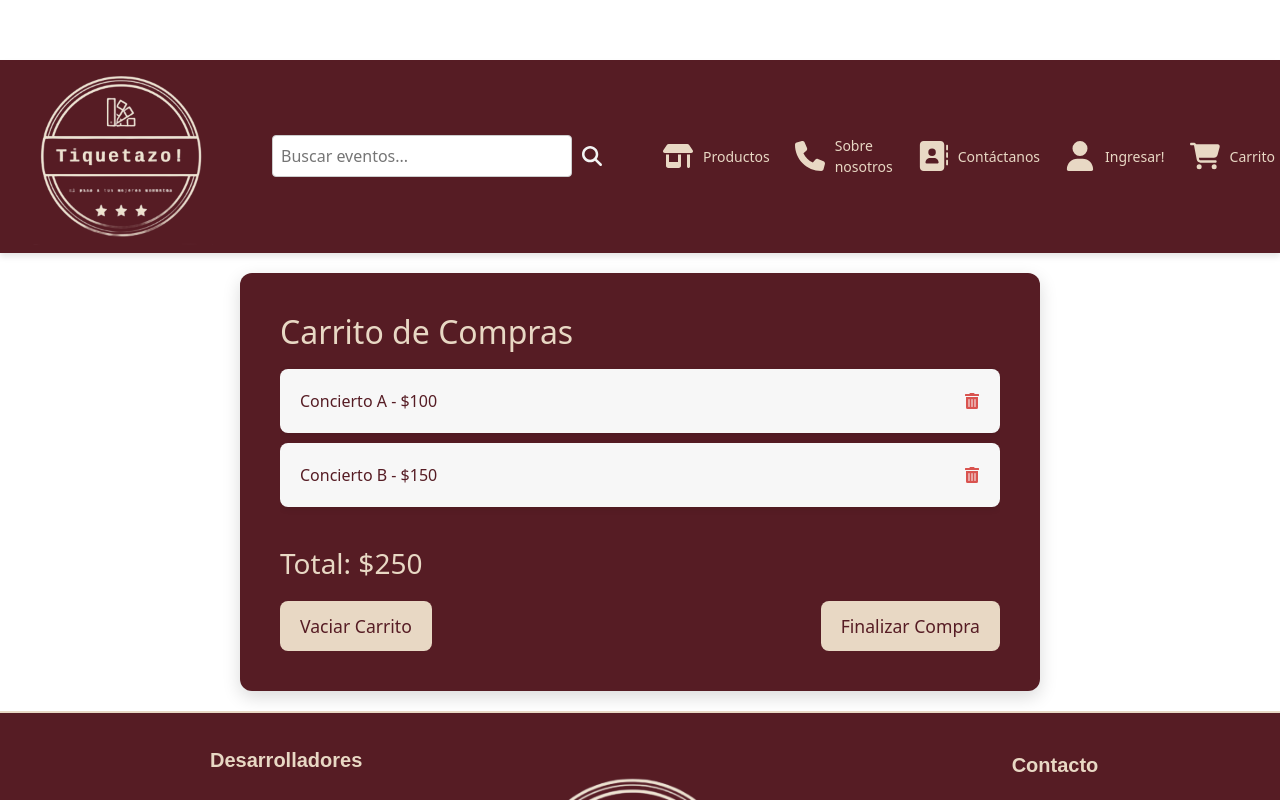
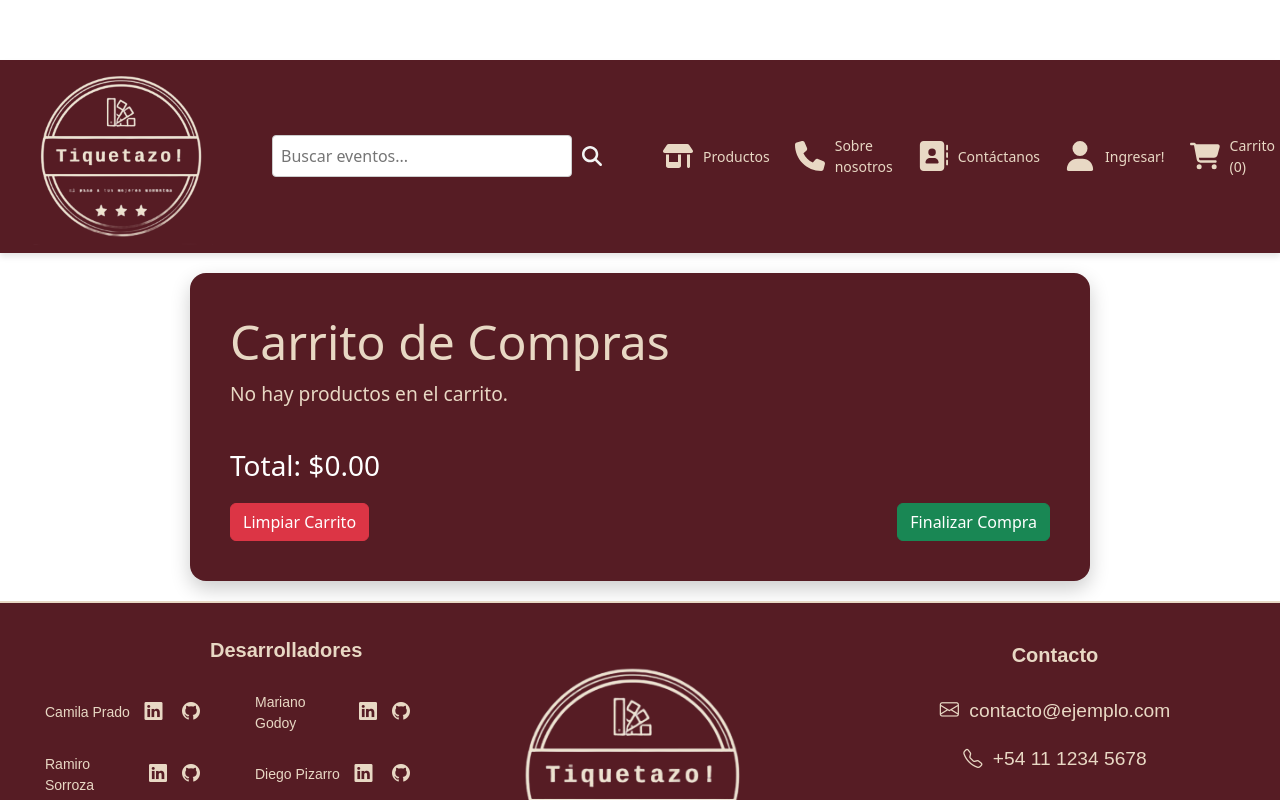
Before and after one commit to camiiprd/tiquetazofront, a React (Vite) app: page /carrito in a window 1280 px wide. Shown: the top 800 px of the page. Built offline with nearby package versions, Linux system fonts and the light colour scheme.

Commit message:
Shopping Connction

```diff
--- a/src/App.jsx
+++ b/src/App.jsx
@@ -11,17 +11,19 @@ import EventsSection from "./Pages/HomeCards/HomeCards.jsx";
 import ContactPage from "./Pages/Contact/Contact.jsx";
 import UserDash from "./Pages/Dashboard/Dashboard.user.jsx";
 import Event from "./Pages/Dashboard/dashboard.event.jsx";
+import { ShoppingCardProvider } from "./contexts/ShoppingCardContext";
 import MerchCards from './Pages/Merchandising/MerchCards.jsx';
 import Login from "./Pages/login/Login.jsx";
 import Register from "./Pages/register/Register.jsx";
 import ShoppingCart from './Pages/ShoppingCart/ShoppingCart.jsx';
 import Profile from "./Pages/UserProfile/Profile.jsx";
 
+
 function App() {
   const [cartItems, setCartItems] = useState([]);
 
   return (
-    <>
+    <ShoppingCardProvider>
       <NavBar cartItems={cartItems} setCartItems={setCartItems} />
 
       <Routes>
@@ -94,12 +96,11 @@ function App() {
             </>
           }
         />
-        {/* Nueva ruta para el carrito de compras */}
-        <Route path="/carrito" element={<ShoppingCart />} />
+          <Route path="/carrito" element={<ShoppingCart />} />
       </Routes>
 
       <Footer />
-    </>
+    </ShoppingCardProvider>
   );
 }
 
--- a/src/Pages/ShoppingCart/ShoppingCart.css
+++ b/src/Pages/ShoppingCart/ShoppingCart.css
@@ -2,16 +2,12 @@
   padding: 40px;
   background-color: #561C24;
   color: #E8D8C4;
-  border-radius: 12px;
-  box-shadow: 0 6px 18px rgba(0, 0, 0, 0.15);
-  max-width: 800px;
+  border-radius: 16px;
+  box-shadow: 0 8px 20px rgba(0, 0, 0, 0.2);
+  max-width: 900px;
   margin: 20px auto;
-  transition: all 0.3s ease;
-}
-
-.cart-items {
-  max-height: 400px;
-  overflow-y: auto;
+  transition: all 0.3s ease-in-out;
+  flex-wrap: wrap;
 }
 
 .cart-item {
@@ -19,107 +15,97 @@
   justify-content: space-between;
   align-items: center;
   padding: 20px;
-  margin: 10px 0;
-  background-color: #f7f7f7;
-  border-radius: 8px;
-  box-shadow: 0 2px 6px rgba(0, 0, 0, 0.1);
-  transition: background-color 0.3s;
-  color: #561C24;
+  margin: 15px 0;
+  background-color: #f8f9fa;
+  border-radius: 12px;
+  box-shadow: 0 4px 10px rgba(0, 0, 0, 0.15);
+  transition: transform 0.3s, background-color 0.3s;
 }
 
 .cart-item:hover {
-  background-color: #e8e8e8;
+  transform: scale(1.02);
+  background-color: #f1f1f1;
 }
 
-.trash-icon {
-  cursor: pointer;
-  color: #d9534f;
-  transition: color 0.3s;
+.cart-item-image {
+  width: 100px; /* Aumenta el tamaño de las imágenes */
+  height: auto;
+  border-radius: 8px;
 }
 
-.trash-icon:hover {
-  color: #c9302c;
+.cart-item-details h3 {
+  font-size: 1.4em; /* Ajusta el tamaño del título */
+  margin: 0;
+}
+
+.cart-item-details p {
+  font-size: 1.2em;
+  color: #333;
 }
 
 .cart-total {
-  margin-top: 30px;
-  font-size: 1.5em;
+  font-size: 1.8em;
   font-weight: bold;
+  margin-top: 40px;
+  color: #fff;
 }
 
-.cart-actions {
-  display: flex;
-  justify-content: space-between;
-  margin-top: 20px;
-}
-
-.empty-cart-button,
-.finalize-button {
-  padding: 12px 20px;
+.empty-cart-button, .finalize-button {
+  padding: 12px 25px;
   background-color: #E8D8C4;
   color: #561C24;
   border: none;
-  border-radius: 8px;
+  border-radius: 10px;
   cursor: pointer;
   transition: background-color 0.3s;
 }
 
-.empty-cart-button:hover,
-.finalize-button:hover {
-  background-color: #c9302c;
-  color: #ffffff;
+.empty-cart-button:hover, .finalize-button:hover {
+  background-color: #561C24;
+  color: #E8D8C4;
+}
+.quantity-controls {
+  display: flex;
+  align-items: center;
+  margin-top: 10px;
 }
 
-.modal {
-  position: fixed;
-  top: 0;
-  left: 0;
-  right: 0;
-  bottom: 0;
-  background-color: rgba(0, 0, 0, 0.7);
-  display: flex;
-  justify-content: center;
-  align-items: center;
-}
-
-.modal-content {
-  background-color: white;
-  padding: 30px;
-  border-radius: 12px;
-  box-shadow: 0 4px 12px rgba(0, 0, 0, 0.2);
-  text-align: center;
-  border: 4px solid #561C24;
-}
-
-.modal-buttons {
-  display: flex;
-  justify-content: space-between;
-  margin-top: 20px;
-}
-
-.confirm-button,
-.cancel-button {
+.quantity-controls button {
   padding: 12px 20px;
+  font-size: 1.2em;
+  background-color: #561C24;
+  color: #E8D8C4;
   border: none;
-  border-radius: 4px;
+  border-radius: 10px;
   cursor: pointer;
   transition: background-color 0.3s;
 }
 
-.confirm-button {
-  background-color: #d9534f;
-  color: white;
+
+.quantity-controls span {
+  margin: 0 10px;
+  font-size: 1.2em;
+}
+.cart-actions {
+  display: flex;
+  justify-content: space-between; /* Para que los botones estén a los extremos */
+  align-items: center;
+  margin-top: 20px;
 }
 
-.cancel-button {
-  background-color: #5bc0de;
-  color: white;
+.empty-cart-button, .finalize-button {
+  padding: 12px 25px;
+  background-color: #E8D8C4;
+  color: #561C24;
+  border: none;
+  border-radius: 10px;
+  cursor: pointer;
+  transition: background-color 0.3s;
+  flex-grow: 1; /* Para que los botones crezcan igualmente */
+  margin: 0 10px; /* Espaciado entre los botones */
 }
 
-.confirm-button:hover {
-  background-color: #c9302c;
+.empty-cart-button:hover, .finalize-button:hover {
+  background-color: #561C24;
+  color: #E8D8C4;
 }
-
-.cancel-button:hover {
-  background-color: #31b0d5;
-}
--- a/src/Pages/ShoppingCart/ShoppingCart.jsx
+++ b/src/Pages/ShoppingCart/ShoppingCart.jsx
@@ -1,20 +1,25 @@
-import React, { useState } from 'react';
+import React, { useContext, useState } from 'react';
 import { FaTrashAlt } from 'react-icons/fa';
 import Button from 'react-bootstrap/Button';
 import Modal from 'react-bootstrap/Modal';
 import './ShoppingCart.css';
+import { ShoppingCardContext } from '../../contexts/ShoppingCardContext';
 
 const ShoppingCart = () => {
-  const [cartItems, setCartItems] = useState([
-    { id: 1, name: 'Concierto A', price: 100 },
-    { id: 2, name: 'Concierto B', price: 150 },
-  ]);
-
+  const { cartItems, removeFromCart, clearCart, updateQuantity } = useContext(ShoppingCardContext);
   const [showModal, setShowModal] = useState(false);
   const [itemToRemove, setItemToRemove] = useState(null);
-  const [showEmailModal, setShowEmailModal] = useState(false);
+  const userId = 'YOUR_USER_ID';
+  const [showSuccessModal, setShowSuccessModal] = useState(false);
 
-  const total = cartItems.reduce((acc, item) => acc + item.price, 0);
+  const total = cartItems.reduce((acc, item) => {
+    try {
+      return acc + parseFloat(item.price.slice(1)) * item.quantity;
+    } catch (error) {
+      console.error("Error al calcular el total:", error);
+      return acc;
+    }
+  }, 0);
 
   const handleRemoveClick = (itemId) => {
     setShowModal(true);
@@ -22,78 +27,95 @@ const ShoppingCart = () => {
   };
 
   const confirmRemove = () => {
-    setCartItems(cartItems.filter(item => item.id !== itemToRemove));
+    removeFromCart(itemToRemove);
     setShowModal(false);
     setItemToRemove(null);
   };
 
-  const emptyCart = () => {
-    setCartItems([]);
+  const handleIncreaseQuantity = (itemId) => {
+    updateQuantity(itemId, 1); // Incrementar la cantidad
   };
 
-  const finalizePurchase = () => {
-    console.log("Compra finalizada!");
-    setShowEmailModal(true);
+  const handleDecreaseQuantity = (itemId) => {
+    updateQuantity(itemId, -1); // Decrementar la cantidad
   };
 
-  const sendInvoiceEmail = () => {
-    console.log("Enviando factura con QR por email...");
-    setShowEmailModal(false);
+  const finalizePurchase = async () => {
+    try {
+      const response = await fetch('http://localhost:4000/api/purchases', {
+        method: 'POST',
+        headers: {
+          'Content-Type': 'application/json',
+        },
+        body: JSON.stringify({ items: cartItems, total, userId }),
+      });
+
+      if (response.ok) {
+        console.log("Compra exitosa");
+        clearCart();
+        setShowSuccessModal(true);
+      } else {
+        console.error("Error finalizando la compra:", await response.json());
+      }
+    } catch (error) {
+      console.error("Error finalizando la compra:", error);
+    }
   };
 
   return (
     <div className="shopping-cart">
-      <h2>Carrito de Compras</h2>
-      <div className="cart-items">
-        {cartItems.length === 0 ? (
-          <p>Tu carrito está vacío.</p>
-        ) : (
-          cartItems.map(item => (
+      <h1>Carrito de Compras</h1>
+      {cartItems.length === 0 ? (
+        <p>No hay productos en el carrito.</p>
+      ) : (
+        <div className="cart-items">
+          {cartItems.map((item) => (
             <div key={item.id} className="cart-item">
-              <span>{item.name} - ${item.price}</span>
-              <FaTrashAlt className="trash-icon" onClick={() => handleRemoveClick(item.id)} />
+              <img src={item.image} alt={item.title} className="cart-item-image" />
+              <div className="cart-item-details">
+                <h3>{item.title} (Cantidad: {item.quantity})</h3>
+                <p>{item.price}</p>
+                <div className="quantity-controls">
+                  <button onClick={() => handleDecreaseQuantity(item.id)}>-</button>
+                  <span>{item.quantity}</span>
+                  <button onClick={() => handleIncreaseQuantity(item.id)}>+</button>
+                </div>
+                <button onClick={() => handleRemoveClick(item.id)}>
+                  <FaTrashAlt /> Eliminar
+                </button>
+              </div>
             </div>
-          ))
-        )}
-      </div>
+          ))}
+        </div>
+      )}
       <div className="cart-total">
-        <h3>Total: ${total}</h3>
+        <h3>Total: ${total.toFixed(2)}</h3>
+        <div className="cart-actions">
+          <Button variant="danger" onClick={clearCart}>Limpiar Carrito</Button>
+          <Button variant="success" onClick={finalizePurchase}>Finalizar Compra</Button>
+        </div>
       </div>
 
-      <div className="cart-actions">
-        <button className="empty-cart-button" onClick={emptyCart}>Vaciar Carrito</button>
-        <button className="finalize-button" onClick={finalizePurchase}>Finalizar Compra</button>
-      </div>
-
-      {/* Modal de confirmación de eliminación */}
+      {/* Modal de confirmación para eliminar un ítem */}
       <Modal show={showModal} onHide={() => setShowModal(false)}>
         <Modal.Header closeButton>
           <Modal.Title>Confirmar Eliminación</Modal.Title>
         </Modal.Header>
         <Modal.Body>¿Estás seguro de que deseas eliminar este ítem?</Modal.Body>
         <Modal.Footer>
-          <Button variant="secondary" onClick={() => setShowModal(false)}>
-            Cancelar
-          </Button>
-          <Button variant="danger" onClick={confirmRemove}>
-            Eliminar
-          </Button>
+          <Button variant="secondary" onClick={() => setShowModal(false)}>Cancelar</Button>
+          <Button variant="danger" onClick={confirmRemove}>Eliminar</Button>
         </Modal.Footer>
       </Modal>
 
-      {/* Modal de envío de factura */}
-      <Modal show={showEmailModal} onHide={() => setShowEmailModal(false)}>
+      {/* Modal de compra exitosa */}
+      <Modal show={showSuccessModal} onHide={() => setShowSuccessModal(false)}>
         <Modal.Header closeButton>
-          <Modal.Title>Enviar Factura</Modal.Title>
+          <Modal.Title>Compra Exitosa</Modal.Title>
         </Modal.Header>
-        <Modal.Body>Factura generada. ¿Deseas enviar la factura con un código QR por email?</Modal.Body>
+        <Modal.Body>Tu compra ha sido completada con éxito. ¡Gracias por tu compra!</Modal.Body>
         <Modal.Footer>
-          <Button variant="secondary" onClick={() => setShowEmailModal(false)}>
-            Cancelar
-          </Button>
-          <Button variant="primary" onClick={sendInvoiceEmail}>
-            Enviar Factura
-          </Button>
+          <Button variant="primary" onClick={() => setShowSuccessModal(false)}>Cerrar</Button>
         </Modal.Footer>
       </Modal>
     </div>
--- a/src/components/Navbar/NavBar.jsx
+++ b/src/components/Navbar/NavBar.jsx
@@ -1,31 +1,29 @@
-import React, { useState } from "react";
+import React, { useContext } from 'react';
 import '../NavBar/NavBar.css';
 import { useNavigate } from "react-router-dom";
 import { FontAwesomeIcon } from '@fortawesome/react-fontawesome';
 import { faUser, faShoppingCart, faPhone, faAddressBook, faSearch, faShop } from '@fortawesome/free-solid-svg-icons';
 import logo from "../../assets/images/logo.png";
+import { ShoppingCardContext } from "../../contexts/ShoppingCardContext";
 
 const NavBar = () => {
+  const { cartItems } = useContext(ShoppingCardContext);
   const navigate = useNavigate();
 
-  // Redirige a diferentes rutas
-  const handleNavigate = (path) => {
-    navigate(path);
-  };
 
   const handleLoginClick = () => {
     navigate('/profile'); // Redirige a la página del perfil
   };
 
-  // Redirige al carrito de compras
   const handleCartClick = () => {
-    handleNavigate('/carrito'); // Redirige a la página del carrito
+    navigate('/carrito'); // Redirige a la página del carrito
   };
+
 
   return (
     <nav className="navbar">
       {/* Logo */}
-      <div onClick={() => handleNavigate('/')} className="icon navbar-logo">
+      <div onClick={() => navigate('/')} className="icon navbar-logo">
         <img src={logo} alt="Logo" />
       </div>
 
@@ -37,15 +35,15 @@ const NavBar = () => {
 
       {/* Iconos de login y carrito */}
       <div className="navbar-icons">
-        <div onClick={() => handleNavigate('/merch')} className="icon">
+        <div onClick={() => navigate('/merch')} className="icon">
           <FontAwesomeIcon icon={faShop} />
           <span>Productos</span>
         </div>
-        <div onClick={() => handleNavigate('/desarrolladores')} className="icon">
+        <div onClick={() => navigate('/desarrolladores')} className="icon">
           <FontAwesomeIcon icon={faPhone} />
           <span>Sobre nosotros</span>
         </div>
-        <div onClick={() => handleNavigate('/contact')} className="icon">
+        <div onClick={() => navigate('/contact')} className="icon">
           <FontAwesomeIcon icon={faAddressBook} />
           <span>Contáctanos</span>
         </div>
@@ -55,7 +53,7 @@ const NavBar = () => {
         </div>
         <div onClick={handleCartClick} className="icon">
           <FontAwesomeIcon icon={faShoppingCart} />
-          <span>Carrito</span>
+          <span>Carrito ({cartItems.length})</span> {/* Muestra la cantidad de artículos */}
         </div>
       </div>
     </nav>
--- /dev/null
+++ b/src/contexts/ShoppingCardContext.jsx
@@ -0,0 +1,44 @@
+import React, { createContext, useState } from 'react';
+
+export const ShoppingCardContext = createContext();
+
+export const ShoppingCardProvider = ({ children }) => {
+    const [cartItems, setCartItems] = useState([]);
+
+    const addItemToCart = (item) => {
+        setCartItems((prevItems) => {
+            const existingItem = prevItems.find(prevItem => prevItem.id === item.id);
+            if (existingItem) {
+                return prevItems.map(prevItem =>
+                    prevItem.id === item.id ? { ...prevItem, quantity: prevItem.quantity + 1 } : prevItem
+                );
+            } else {
+                return [...prevItems, { ...item, quantity: 1 }]; // Inicializa la cantidad en 1 en lugar de 0
+            }
+        });
+    };
+
+    const removeFromCart = (itemId) => {
+        setCartItems(prevItems => prevItems.filter(item => item.id !== itemId));
+    };
+
+    const updateQuantity = (itemId, change) => {
+        setCartItems(prevItems =>
+            prevItems.map(item =>
+                item.id === itemId
+                    ? { ...item, quantity: Math.max(1, item.quantity + change) } // Evita que la cantidad sea menor que 1
+                    : item
+            )
+        );
+    };
+
+    const clearCart = () => {
+        setCartItems([]);
+    };
+
+    return (
+        <ShoppingCardContext.Provider value={{ cartItems, addItemToCart, removeFromCart, updateQuantity, clearCart }}>
+            {children}
+        </ShoppingCardContext.Provider>
+    );
+};
```
Also changed, not shown: src/Pages/Merchandising/MerchCards.jsx (+16 -4 lines).
